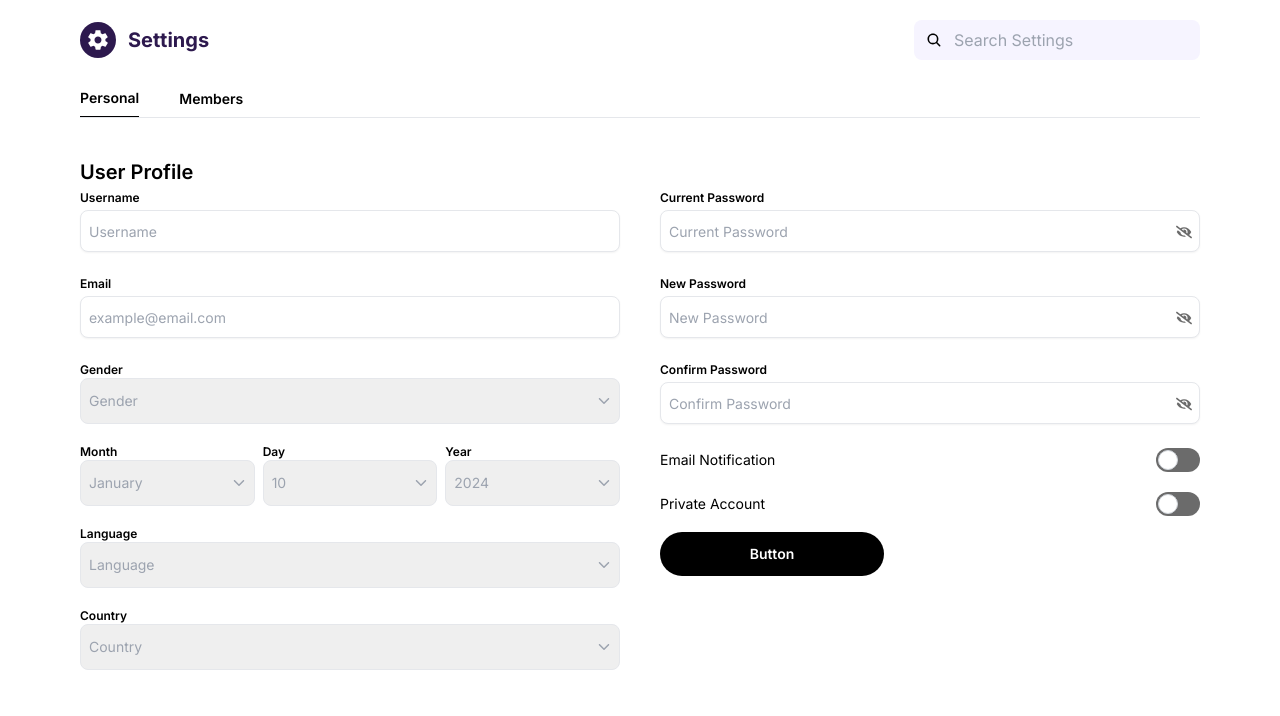
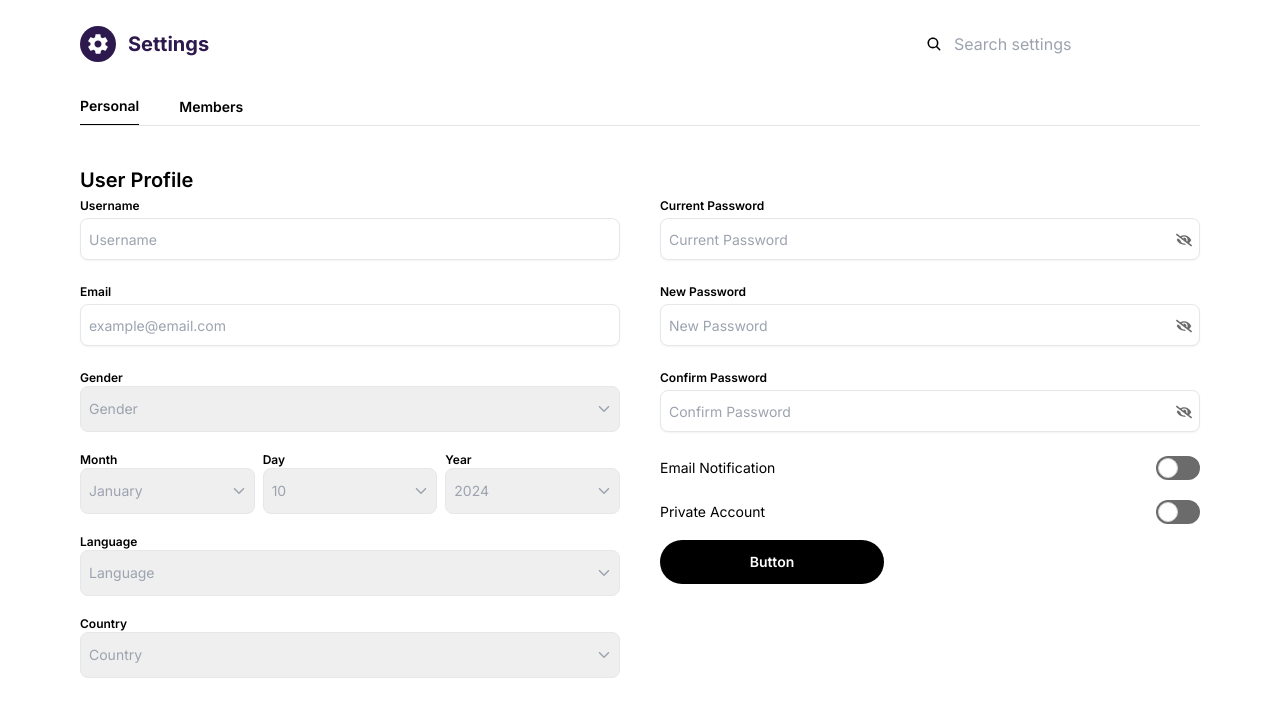
Before and after one commit to akmedb59/neuralsignt-AI, a Next.js app: page /admin/settings in a window 1280 px wide. Shown: the top 716 px of the page. Built offline with nearby package versions, Linux system fonts and the light colour scheme.

Commit message:
breadcrumb

```diff
--- a/src/app/admin/settings/page.jsx
+++ b/src/app/admin/settings/page.jsx
@@ -1,6 +1,7 @@
 "use client";
 import CategoriesList from "@/app/components/admin/settings/members/categoriesList";
 import MemberSettings from "@/app/components/admin/settings/profileEdit/memberSettings";
+import Searchbox from "@/app/components/common/searchbox";
 import React, { useState } from "react";
 import { IoMdSettings } from "react-icons/io";
 import { IoSearch } from "react-icons/io5";
@@ -16,29 +17,23 @@ const Page = () => {
           </div>
           <div className="text-xl font-bold text-btpurple">Settings</div>
         </div>
-        <div className="flex items-center rounded-lg bg-bggrey px-3 py-2">
-          <IoSearch />
-
-          <input
-            type="text"
-            className="bg-transparent pl-3 outline-none"
-            placeholder="Search Settings"
-          />
-        </div>
+        <Searchbox placeholder="Search settings" />
       </div>
       <div className="flex items-center gap-10 border-b text-sm font-semibold">
         <div
-          className={"cursor-pointer py-2 "+(
-            activeTab === "personal" ? " border-b border-black " : ""
-          )}
+          className={
+            "cursor-pointer py-2 " +
+            (activeTab === "personal" ? " border-b border-black " : "")
+          }
           onClick={() => setActiveTab("personal")}
         >
           Personal
         </div>
         <div
-          className={"cursor-pointer py-2 "+(
-            activeTab === "members" ? " border-b border-black " : ""
-          )}
+          className={
+            "cursor-pointer py-2 " +
+            (activeTab === "members" ? " border-b border-black " : "")
+          }
           onClick={() => setActiveTab("members")}
         >
           Members
--- /dev/null
+++ b/src/app/admin/users/page.jsx
@@ -0,0 +1,17 @@
+import UsersListBreadCrumb from "@/app/components/admin/users/usersListBreadCrumb";
+import React from "react";
+
+const Page = () => {
+  return (
+    <div className="p-20">
+      <div className=" text-lg font-extrabold">People 200</div>
+
+      <div className="py-5">
+        <UsersListBreadCrumb />
+      </div>
+
+    </div>
+  );
+};
+
+export default Page;
--- /dev/null
+++ b/src/app/components/admin/users/userStatusIcon.jsx
@@ -0,0 +1,15 @@
+import React from "react";
+
+const UserStatusIcon = ({ title, icon, number }) => {
+  return (
+    <div className="space-y-2  p-3">
+      <p className="text-xs">{title}</p>
+      <div className="flex items-center justify-between gap-2 text-xs">
+        <div className="text-btpurple">{icon}</div>
+        <div>{number}</div>
+      </div>
+    </div>
+  );
+};
+
+export default UserStatusIcon;
--- /dev/null
+++ b/src/app/components/admin/users/usersListBreadCrumb.jsx
@@ -0,0 +1,55 @@
+import React from "react";
+import Button from "../../common/button";
+import UserStatusIcon from "./userStatusIcon";
+import { FaPaperclip } from "react-icons/fa6";
+import Searchbox from "../../common/searchbox";
+import DropDown from "../../common/dropDown";
+import { TbTableOptions } from "react-icons/tb";
+import { FaBars } from "react-icons/fa";
+const UsersListBreadCrumb = () => {
+  return (
+    <div>
+      <div className="flex items-center justify-between">
+        <div className="flex items-center gap-3 overflow-hidden rounded-lg bg-btpurple bg-opacity-10">
+          <UserStatusIcon title="Active" icon={<FaPaperclip />} number="200" />
+          <UserStatusIcon title="Active" icon={<FaPaperclip />} number="200" />
+          <UserStatusIcon title="Active" icon={<FaPaperclip />} number="200" />
+          <UserStatusIcon title="Active" icon={<FaPaperclip />} number="200" />
+        </div>
+        <div className="flex items-center gap-5">
+          <Button button="Register time away" />
+          <Button
+            button="Add new employee"
+            customClass="bg-btgreen text-white "
+          />
+        </div>
+      </div>
+      <hr className="my-5" />
+      <div className="flex items-center justify-between rounded-lg bg-btpurple bg-opacity-10 px-3 py-2">
+        <div className="flex items-center gap-5">
+          <Searchbox placeholder="Search users" />
+          <DropDown placeholder="Position" />
+        </div>
+        <div className="flex items-center gap-5">
+          <div className="flex items-center gap-5">
+            Sort By{" "}
+            <input
+              type="date"
+              className="appearance-none rounded-lg border border-gray-200 px-3 py-2 leading-tight text-gray-700 focus:border-transparent focus:outline-none "
+            />
+          </div>
+          <div className="flex items-center gap-3 text-btpurple">
+            <div>
+              <TbTableOptions />
+            </div>
+            <div>
+              <FaBars />
+            </div>
+          </div>
+        </div>
+      </div>
+    </div>
+  );
+};
+
+export default UsersListBreadCrumb;
--- /dev/null
+++ b/src/app/components/admin/users/usersPagination.jsx
@@ -0,0 +1,9 @@
+import React from 'react'
+
+const UsersPagination = () => {
+  return (
+    <div>UsersPagination</div>
+  )
+}
+
+export default UsersPagination
--- a/src/app/components/common/dropDown.jsx
+++ b/src/app/components/common/dropDown.jsx
@@ -6,19 +6,21 @@ const DropDown = ({
   options = ["option1", "option2", "option3"],
 }) => {
   return (
-    <div className="relative w-full py-1">
+    <div className="w-full min-w-fit py-1">
       <label
         htmlFor="genderselect"
         className="flex justify-between text-xs font-semibold capitalize"
       >
         {label}
       </label>
+      <div className="relative">
         <select
           name="genderselect"
           id=""
-        className="w-full appearance-none rounded-lg border border-gray-200 px-2 py-3 text-sm text-gray-400 outline-none"
+          className="w-full appearance-none rounded-lg border border-gray-200 px-2 py-3 pr-8 text-sm text-gray-400 outline-none"
+          defaultValue={placeholder}
         >
-        <option value="" selected>
+          <option value={placeholder} disabled>
             {placeholder}
           </option>
           {options.map((option, index) => (
@@ -27,8 +29,9 @@ const DropDown = ({
             </option>
           ))}
         </select>
-      <div className="pointer-events-none absolute inset-y-1/2 right-0 px-2 text-gray-400">
+        <div className="pointer-events-none absolute bottom-0 right-0 top-0 flex items-center justify-center px-2 text-gray-400">
           <IoIosArrowDown />
+        </div>
       </div>
     </div>
   );
--- /dev/null
+++ b/src/app/components/common/searchbox.jsx
@@ -0,0 +1,17 @@
+import React from 'react'
+import { IoSearch } from "react-icons/io5";
+const Searchbox = ({placeholder}) => {
+  return (
+    <div className="flex items-center rounded-lg bg-white px-3 py-3">
+      <IoSearch />
+
+      <input
+        type="text"
+        className="bg-transparent pl-3 outline-none"
+        placeholder={placeholder}
+      />
+    </div>
+  );
+}
+
+export default Searchbox
```
Lines whose indentation alone changed are shown as unchanged.
